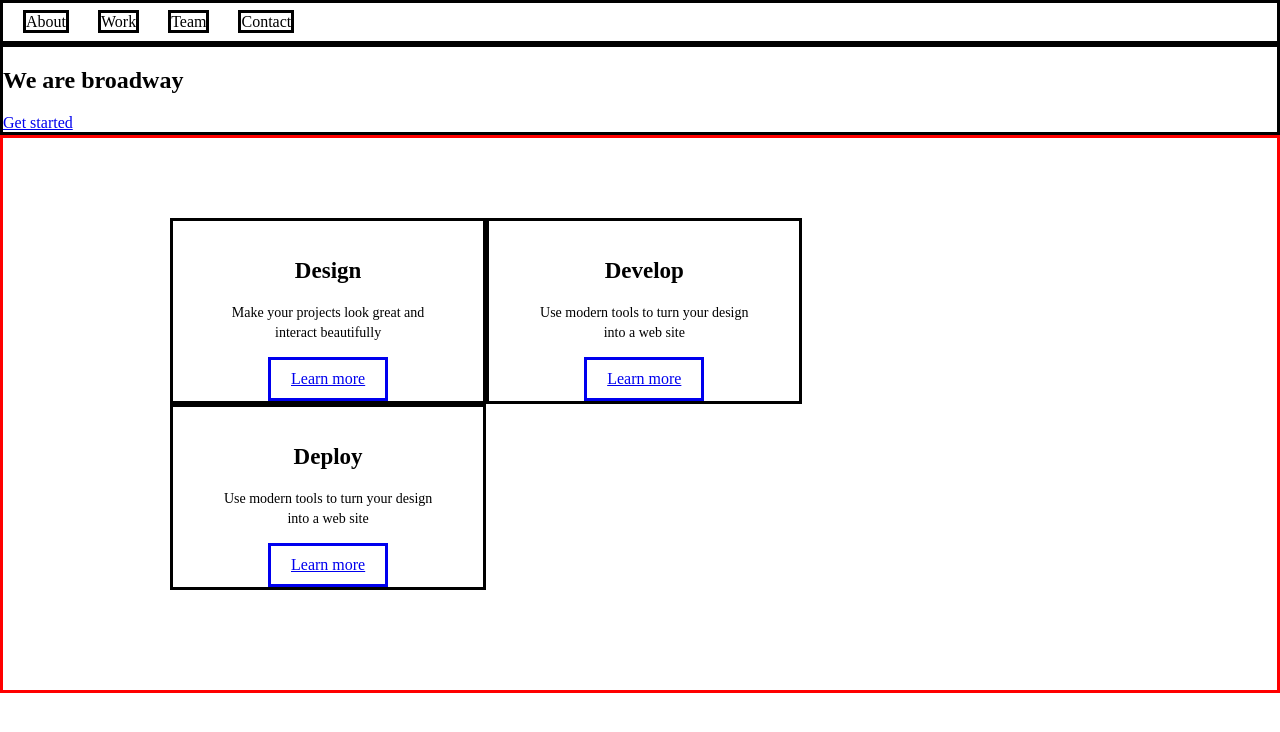
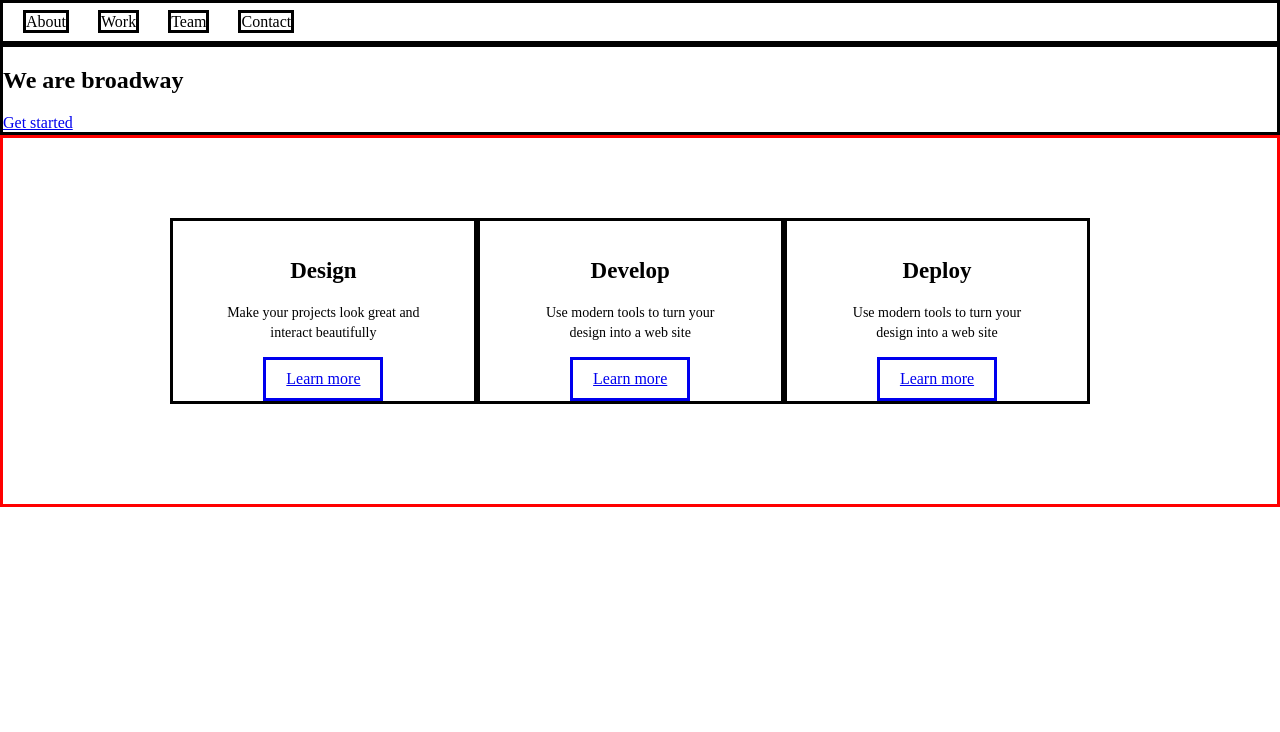
Before and after one commit to ptran0401/ptran0401.github.io, a Jekyll site: the page index.html, which Jekyll copies as it is, in a window 1280 px wide. Shown: the top 732 px of the page. Built offline with Jekyll 4.4.1, drawn with Linux system fonts in a browser that asks for light colours.

Commit message:
Update index.html

```diff
--- a/index.html
+++ b/index.html
@@ -46,7 +46,7 @@
         .columns .col {
 
            	float: left;
-           	width: 33%;
+           	width: 32%;
             border-style: solid;
             text-align: center;
 
```
